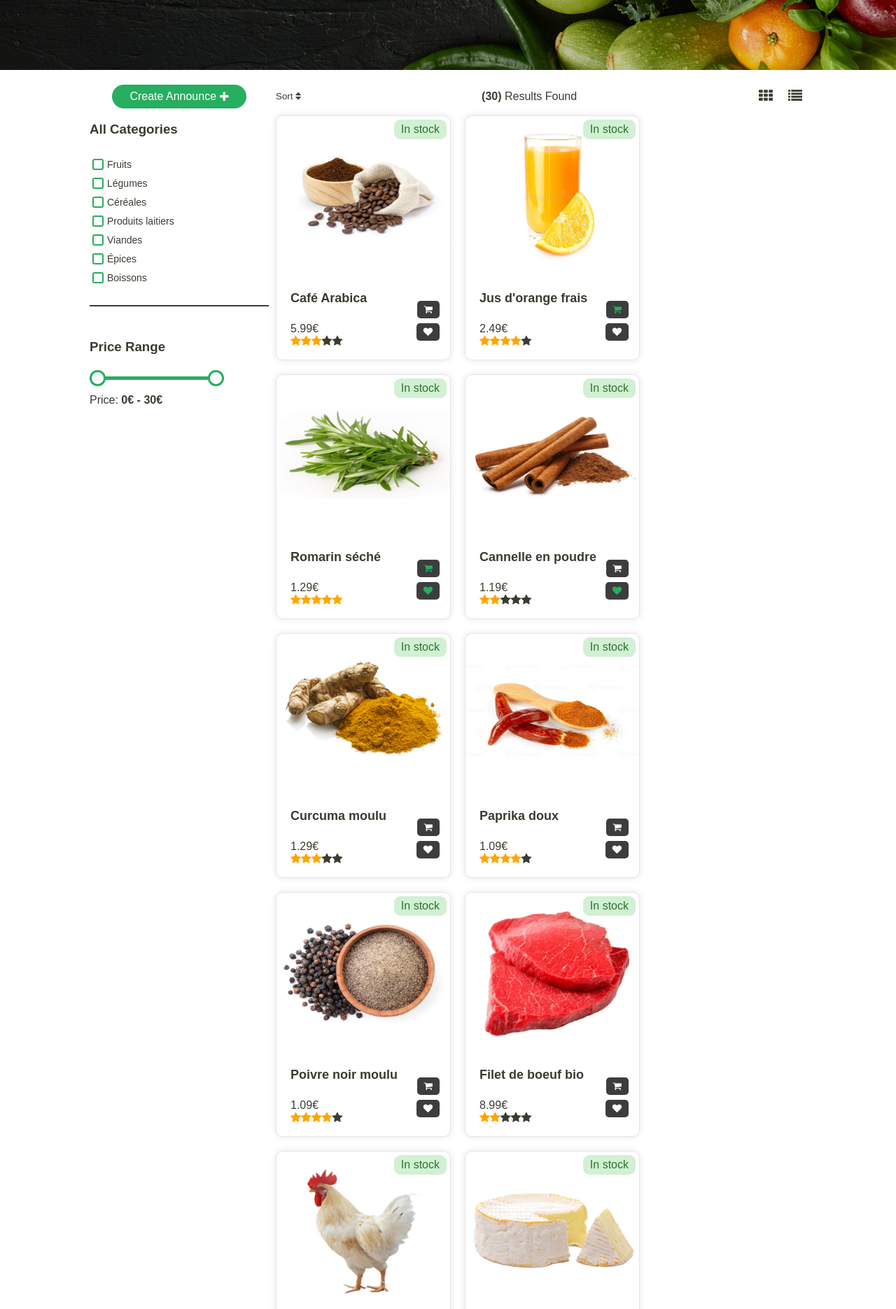
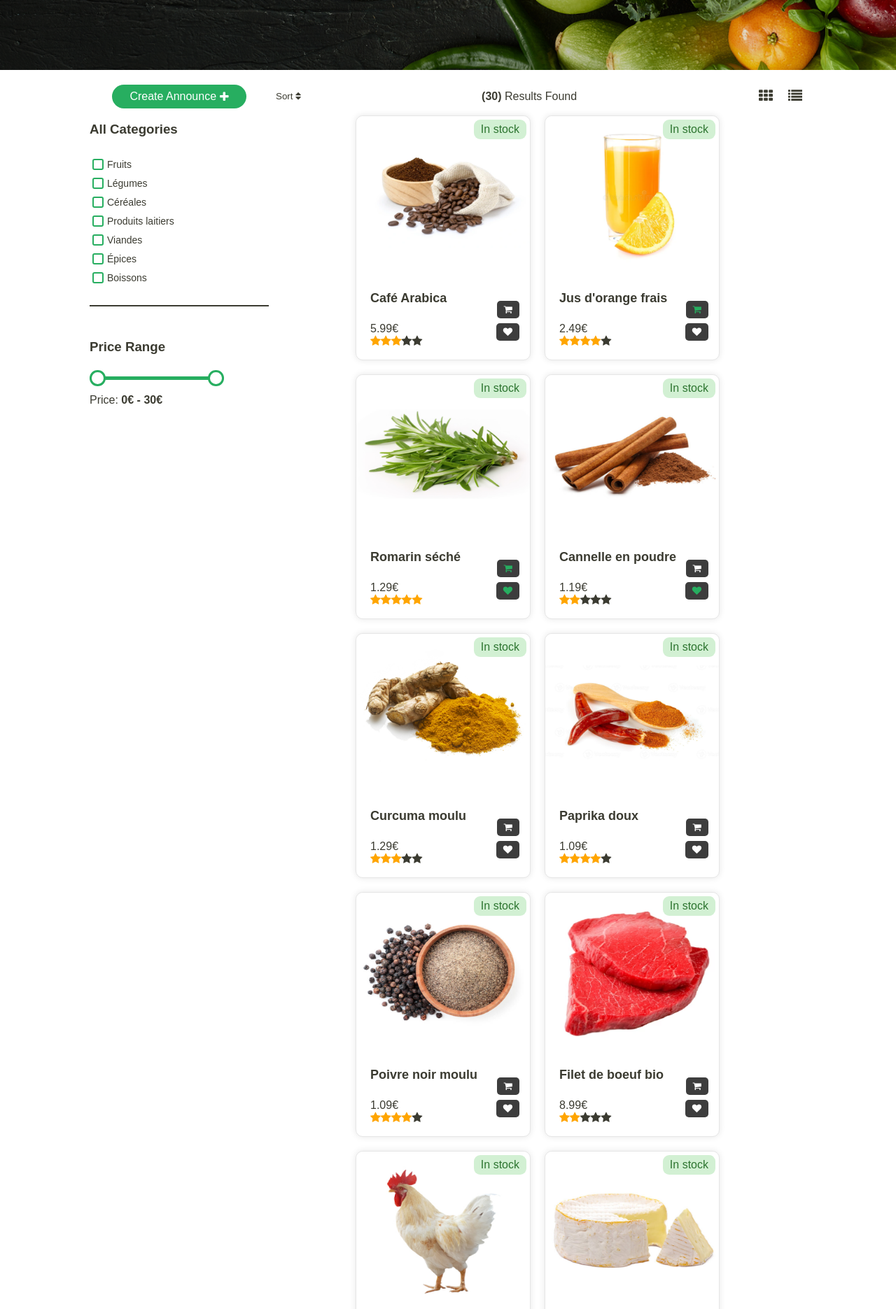
Before and after one commit to zestones/biocommerce, a PHP site: page /pages/home.php in a window 1280 px wide. Shown: the part 104-1975 px from the top of the page at 70% size. Run offline with PHP 8.4, Linux system fonts and the light colour scheme; the visitor is signed in with stand-in values (Sample User, id 1); data comes from the database, SQL or seed files in the repository; both versions use the stored data as it was after the commit.

Commit message:
fix: home display

```diff
--- a/src/styles/home.css
+++ b/src/styles/home.css
@@ -277,7 +277,7 @@ input[type="range"]:active::-webkit-slider-thumb {
 .announce-section {
   display: flex;
   flex-wrap: wrap;
-  justify-content: flex-start;
+  justify-content: center;
   width: 100%;
 }
 
@@ -285,7 +285,7 @@ input[type="range"]:active::-webkit-slider-thumb {
   max-width: 250px;
 
   flex-grow: 1;
-  flex-basis: 15%;
+  flex-basis: 0;
   display: flex;
   flex-direction: column;
   align-items: center;
```
Also changed, not shown: src/database/agrovia_database.db.
